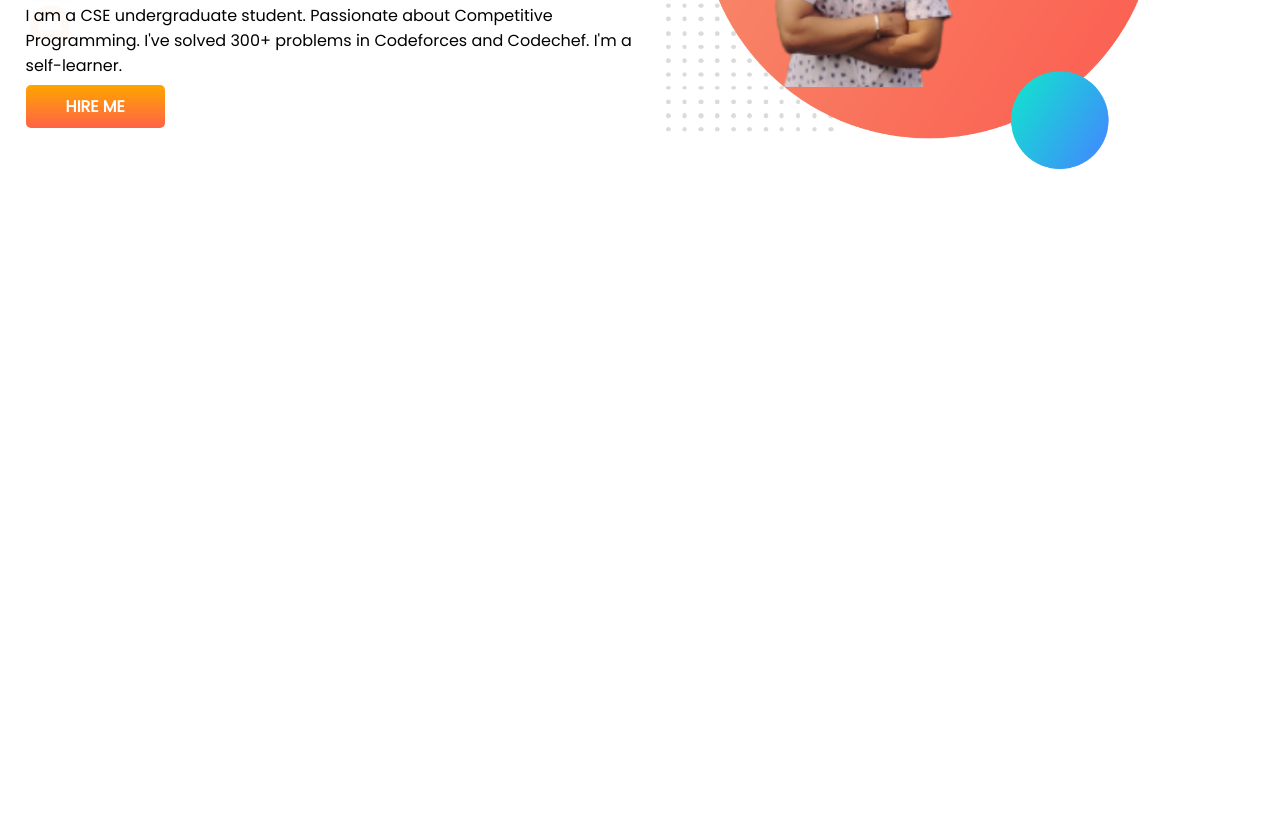
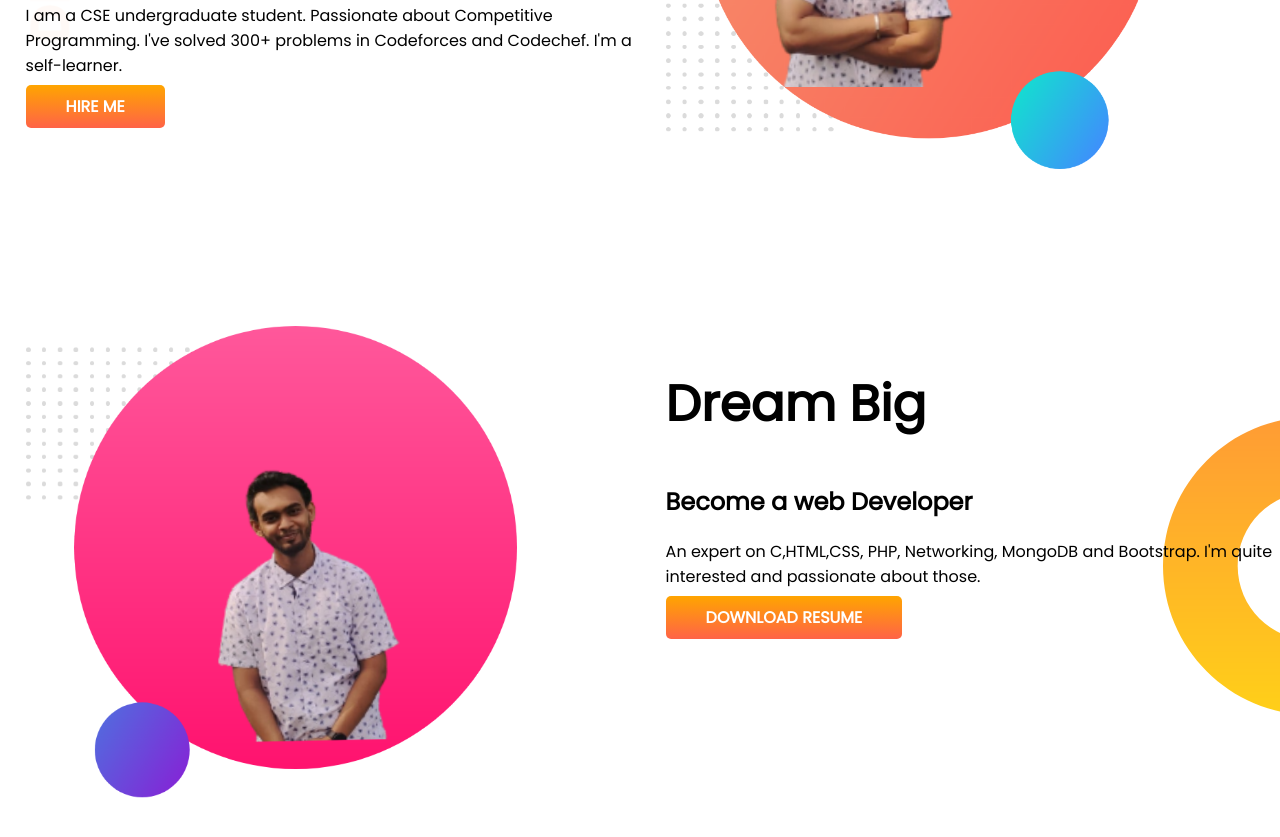
Before and after one commit to Sayeed-Rabbi/developer-portfolio, a plain HTML site: page index.html in a window 1280 px wide. Shown: the part 319-1156 px from the top of the page. Before the commit the page ends 800 px from the top, so only its background shows below. Drawn offline with Linux system fonts and the light colour scheme.

Commit message:
Dream-big added

```diff
--- a/index.html
+++ b/index.html
@@ -24,5 +24,18 @@
         <img src="images/Rabbi-pic-with-bg.png" alt="">
     </div>
     </section>
+
+    <section class="Dream-big">
+        <div class="haf-width">
+            <img src="images/Rabbi2.png" alt="">
+        </div>
+        <div class="haf-width ">
+            <h1>Dream Big</h1>
+            <h2>Become a web Developer</h2>
+            <p>An expert on C,HTML,CSS, PHP, Networking, MongoDB and Bootstrap. I'm quite interested and passionate about those.</p>
+            <a class="link-button" target="_blank" href="">DOWNLOAD RESUME</a>
+        </div>
+
+    </section>
 </body>
 </html>
--- a/style.css
+++ b/style.css
@@ -10,6 +10,7 @@ h1{
 }
 section{
     display: flex;
+    margin-bottom: 150px;
 }
 .haf-width{
     width: 50%;
@@ -30,3 +31,8 @@ section{
     background-image: url(images/top-banner.png);
     background-repeat: no-repeat;
 }
+.Dream-big{
+    background-image: url(images/dream-bg.png);
+    background-repeat: no-repeat;
+    background-position: right;
+}
```
Also changed, not shown: images/Rabbi2.png (added).
